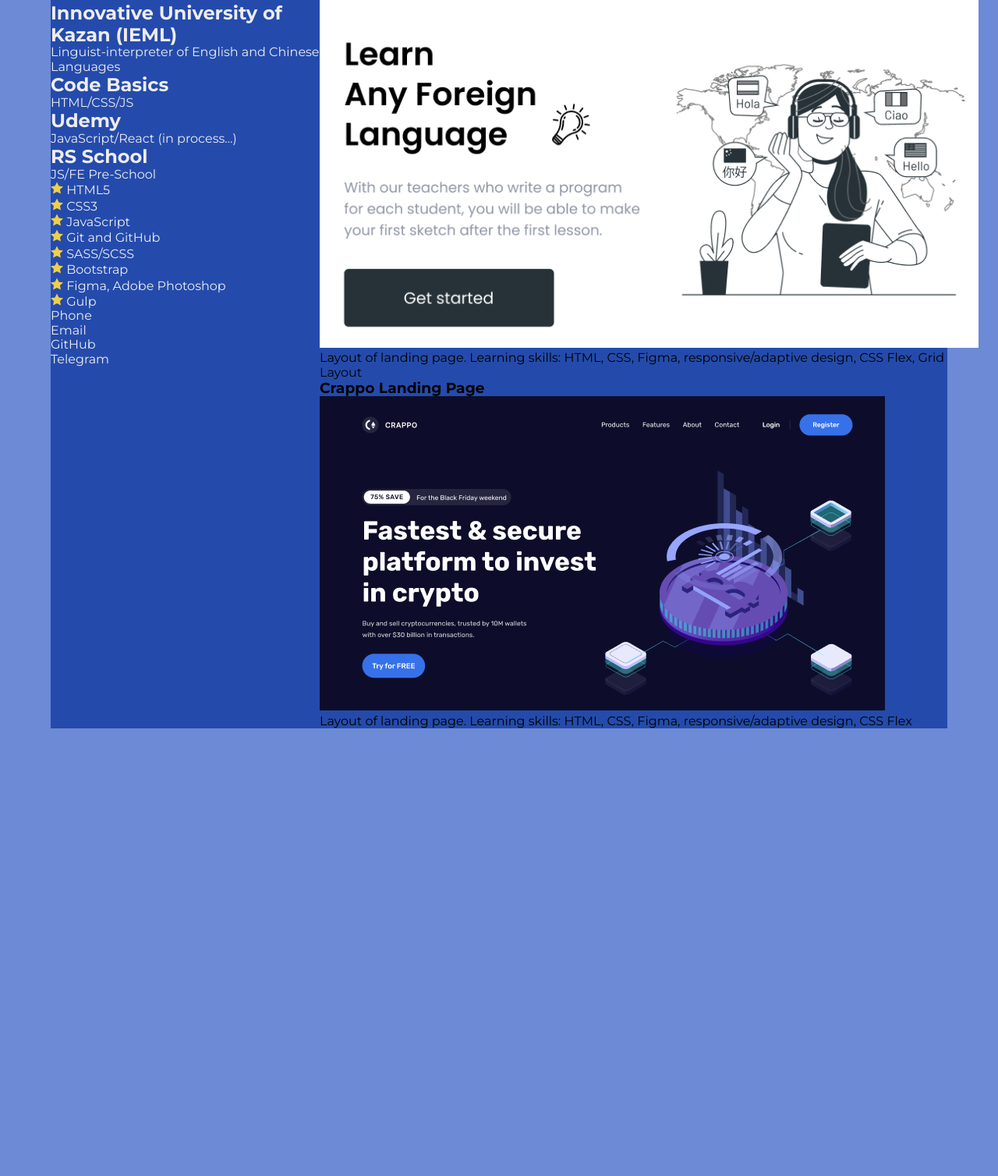
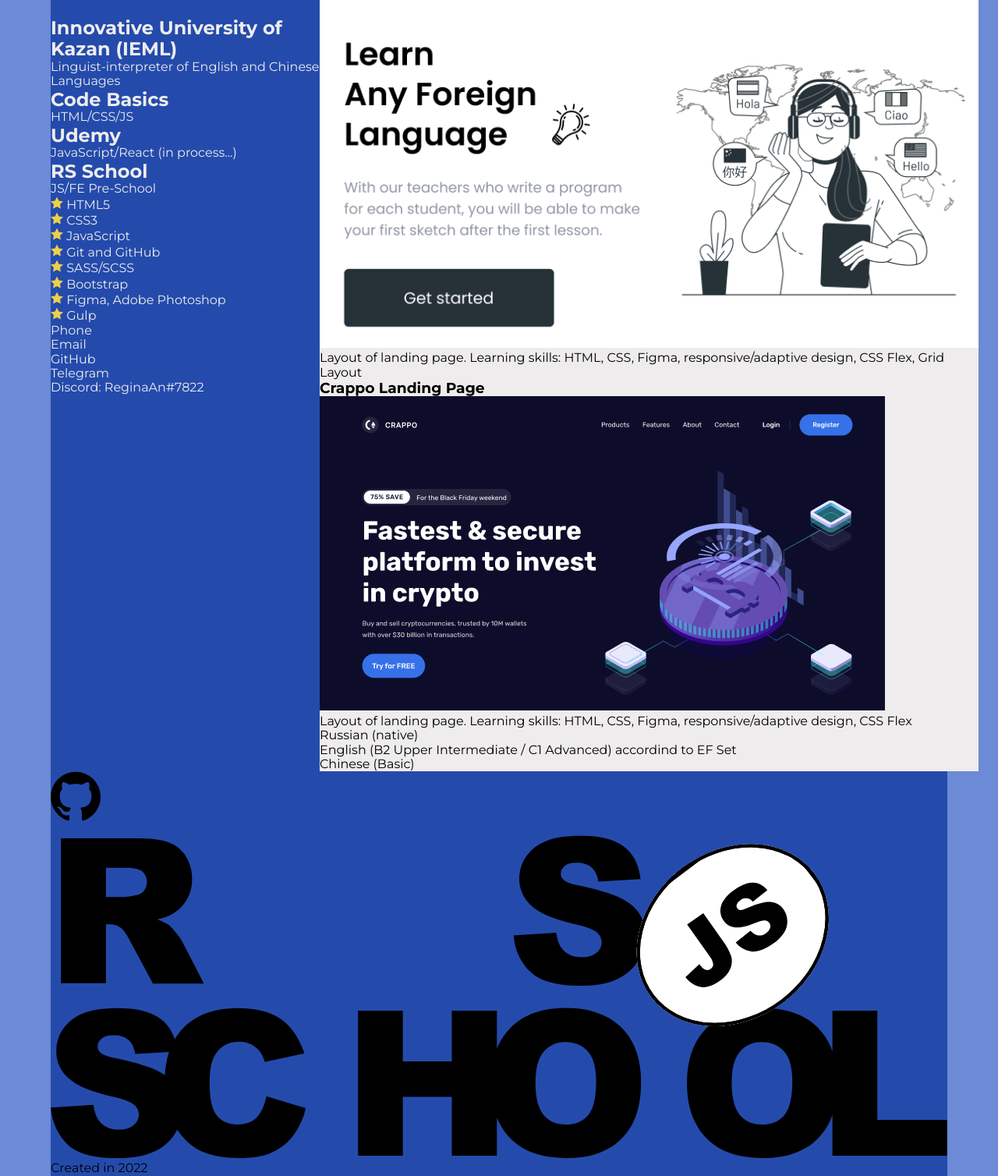
Before and after one commit to Regina5425/rsschool-cv, a plain HTML site: page index.html in a window 1280 px wide. Shown: the part 912-2420 px from the top of the page at 78% size. Before the commit the page ends 1846 px from the top, so only its background shows below. Drawn offline with nearby package versions, Linux system fonts and the light colour scheme.

Commit message:
feat: update index.html

```diff
--- a/index.html
+++ b/index.html
@@ -174,6 +174,11 @@
                   >Telegram</a
                 >
               </li>
+              <li class="aside-contacts__item">
+                <a href="#" target="_blank" class="aside-contacts__link"
+                  >Discord: ReginaAn#7822</a
+                >
+              </li>
             </ul>
           </div>
         </aside>
@@ -208,31 +213,72 @@
             <h2 class="projects__title title">Projects</h2>
             <div class="projects__block">
               <h3 class="projects__subtitle">Britlex Landing Page</h3>
-							<a href="https://regina5425.github.io/Britlex/" class="projects__link">
-								<img src="assets/img/britlex.png" alt="Britlex Website">
-							</a>
+              <a
+                href="https://regina5425.github.io/Britlex/"
+                class="projects__link"
+              >
+                <img src="assets/img/britlex.png" alt="Britlex Website" />
+              </a>
               <p class="projects__descr">
                 Layout of landing page. Learning skills: HTML, CSS, Figma,
                 responsive/adaptive design, CSS Flex, Grid Layout
               </p>
             </div>
-						<div class="projects__block">
+            <div class="projects__block">
               <h3 class="projects__subtitle">Crappo Landing Page</h3>
-							<a href="https://regina5425.github.io/Crappo/" class="projects__link">
-								<img src="assets/img/crappo.png" alt="Crappo Website">
-							</a>
+              <a
+                href="https://regina5425.github.io/Crappo/"
+                class="projects__link"
+              >
+                <img src="assets/img/crappo.png" alt="Crappo Website" />
+              </a>
               <p class="projects__descr">
                 Layout of landing page. Learning skills: HTML, CSS, Figma,
                 responsive/adaptive design, CSS Flex
               </p>
             </div>
           </section>
-					<section class="languages" id="languages"></section>
+          <section class="languages" id="languages">
+            <ul class="languages__list">
+              <li class="languages__item">Russian (native)</li>
+              <li class="languages__item">
+                English (B2 Upper Intermediate / C1 Advanced) accordind to
+                <a href="https://www.efset.org/ru/ef-set-50/" target="_blank"
+                  >EF Set</a
+                >
+              </li>
+              <li class="languages__item">Chinese (Basic)</li>
+            </ul>
+          </section>
         </main>
       </div>
     </div>
     <footer class="footer">
-      <div class="container"></div>
+      <div class="container">
+        <ul class="footer__list">
+          <li class="footer__item">
+            <a
+              href="https://github.com/Regina5425"
+              target="_blank"
+              class="footer__link"
+            >
+						<img src="assets/img/github.png" alt="Go to GitHub">
+					</a>
+          </li>
+					<li class="footer__item">
+            <a
+              href="https://rs.school/js/"
+              target="_blank"
+              class="footer__link"
+            >
+						<img src="assets/img/rs_school_js.svg" alt="Go to RSSchool">
+					</a>
+          </li>
+					<li class="footer__item">
+            <span>Created in 2022</span>
+          </li>
+        </ul>
+      </div>
     </footer>
   </body>
 </html>
--- a/style.css
+++ b/style.css
@@ -139,6 +139,10 @@ img {
 }
 
 /*==========================*/
+.main {
+	background-color: var(--color-light);
+}
+
 .main-content {
 	display: flex;
 	justify-content: space-between;
```
Also changed, not shown: assets/img/github.png (added), assets/img/rs_school_js.svg (added).
